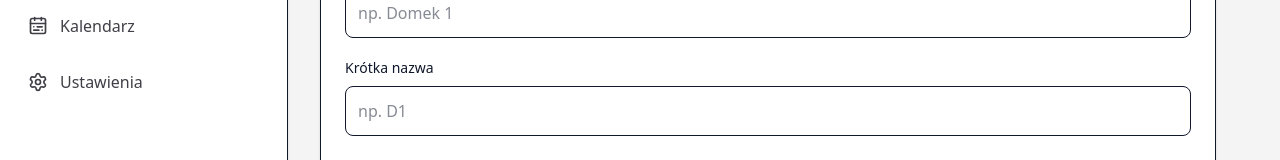
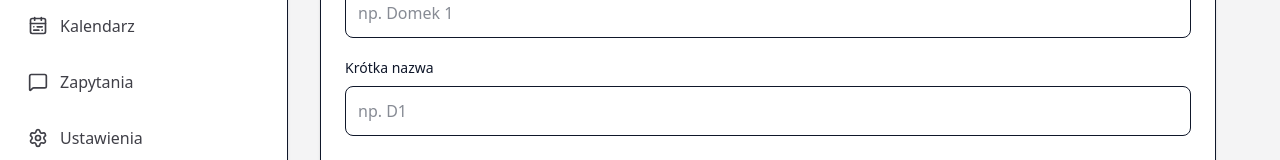
Before and after one commit to radekzda/domki-sztabinki, a Next.js app in the folder apps/web/: page /admin/domki/nowy in a window 1280 px wide. Shown: the part 345-505 px from the top of the page. Built offline with nearby package versions, Linux system fonts and the light colour scheme.

Commit message:
M5.7 dodaj zapytania do menu admina

```diff
--- a/apps/web/src/components/admin/AdminSidebar.tsx
+++ b/apps/web/src/components/admin/AdminSidebar.tsx
@@ -7,6 +7,7 @@ import {
   CalendarDays,
   CalendarRange,
   LayoutDashboard,
+  MessageSquare,
   Settings,
   Users,
 } from "lucide-react";
@@ -37,6 +38,11 @@ const menuItems = [
     label: "Kalendarz",
     href: "/admin/kalendarz",
     icon: CalendarRange,
+  },
+  {
+    label: "Zapytania",
+    href: "/admin/zapytania",
+    icon: MessageSquare,
   },
   {
     label: "Ustawienia",
```
